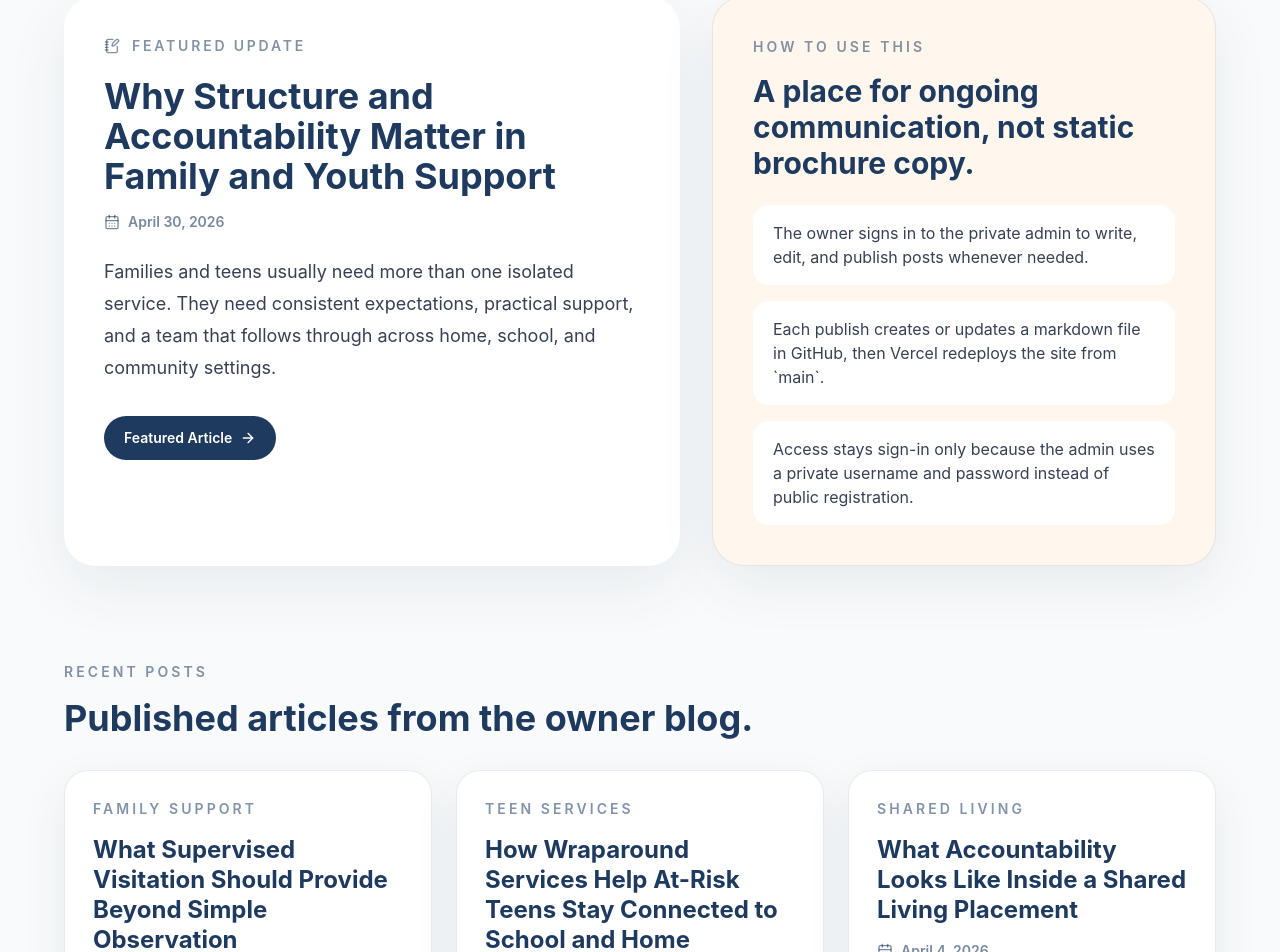
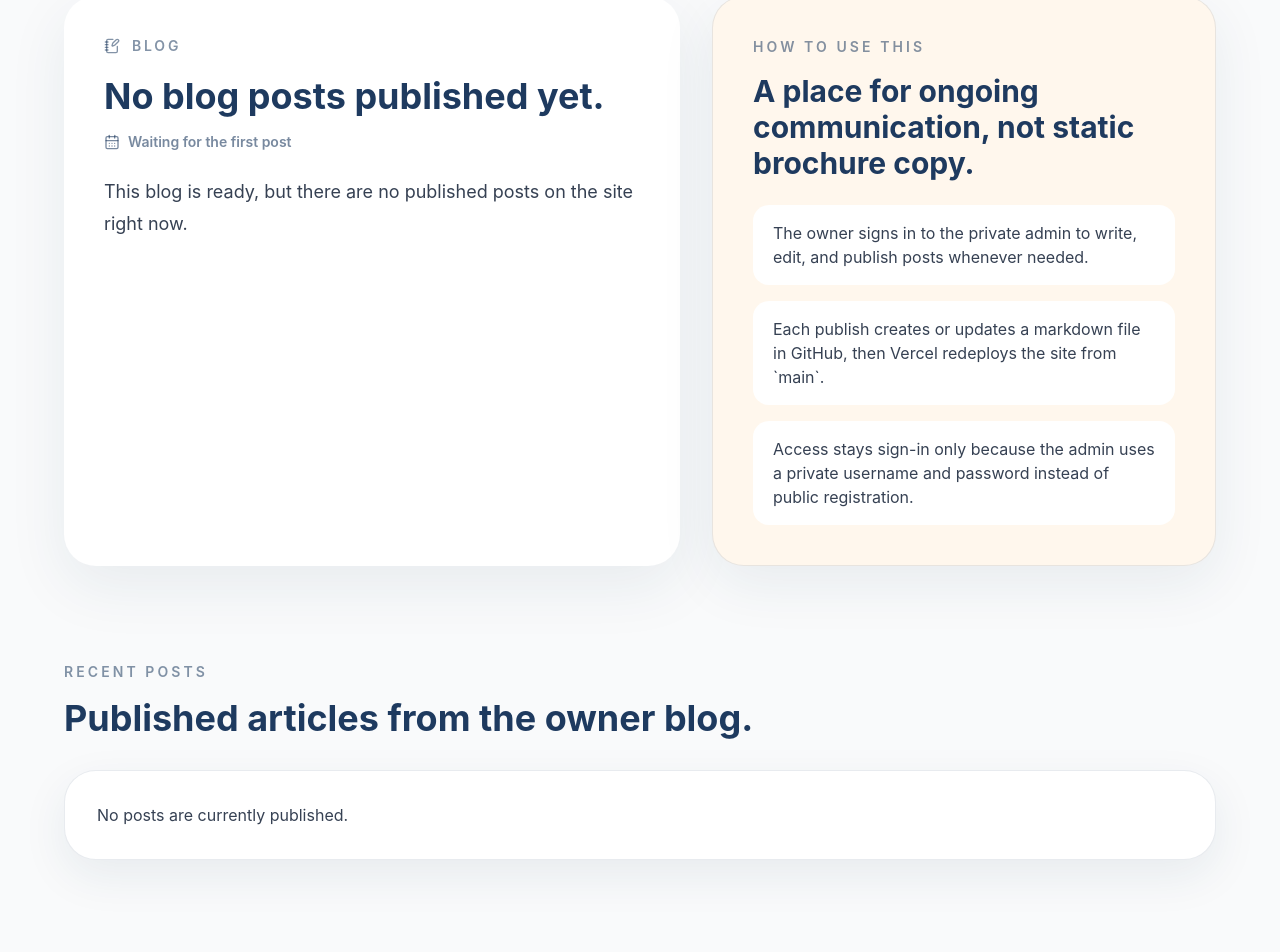
Before and after one commit to sdaulat123/Fundraiser-website, a React (Vite) app: page /blog in a window 1280 px wide. Shown: the part 789-1741 px from the top of the page. Built offline with nearby package versions, Linux system fonts and the light colour scheme.

Commit message:
Remove seeded blog posts

```diff
--- a/src/app/pages/BlogPage.tsx
+++ b/src/app/pages/BlogPage.tsx
@@ -15,6 +15,7 @@ function formatPublishedDate(value: string) {
 
 export function BlogPage() {
   const [posts, setPosts] = useState<BlogPost[]>([]);
+  const [hasLoaded, setHasLoaded] = useState(false);
 
   useEffect(() => {
     let isMounted = true;
@@ -22,6 +23,7 @@ export function BlogPage() {
     getBlogPosts().then((nextPosts) => {
       if (isMounted) {
         setPosts(nextPosts);
+        setHasLoaded(true);
       }
     });
 
@@ -31,6 +33,7 @@ export function BlogPage() {
   }, []);
 
   const [featuredPost, ...recentPosts] = posts;
+  const hasPosts = posts.length > 0;
 
   return (
     <div className="min-h-screen bg-[#F9FAFB]">
@@ -82,23 +85,27 @@ export function BlogPage() {
               {featuredPost?.category ?? "Blog"}
             </div>
             <h2 className="mt-5 text-3xl font-bold text-[#1E3A5F] md:text-4xl">
-              {featuredPost?.title ?? "Loading latest article..."}
+              {featuredPost?.title ?? (hasLoaded ? "No blog posts published yet." : "Loading latest article...")}
             </h2>
             <div className="mt-4 flex items-center gap-2 text-sm font-semibold text-[#1E3A5F]/60">
               <CalendarDays className="h-4 w-4" />
-              {featuredPost ? formatPublishedDate(featuredPost.publishedAt) : "Preparing content"}
+              {featuredPost ? formatPublishedDate(featuredPost.publishedAt) : hasLoaded ? "Waiting for the first post" : "Preparing content"}
             </div>
             <p className="mt-6 text-lg leading-8 text-gray-700">
               {featuredPost?.excerpt ??
-                "The most recent post will appear here once blog content has loaded."}
+                (hasLoaded
+                  ? "This blog is ready, but there are no published posts on the site right now."
+                  : "The most recent post will appear here once blog content has loaded.")}
             </p>
+            {featuredPost ? (
               <Link
-              to={featuredPost ? `/blog/${featuredPost.slug}` : "/blog"}
+                to={`/blog/${featuredPost.slug}`}
                 className="mt-8 inline-flex items-center gap-2 rounded-full bg-[#1E3A5F] px-5 py-3 text-sm font-semibold text-white"
               >
                 Featured Article
                 <ArrowRight className="h-4 w-4" />
               </Link>
+            ) : null}
           </motion.article>
 
           <motion.aside
@@ -132,6 +139,7 @@ export function BlogPage() {
             <h2 className="mt-4 text-3xl font-bold text-[#1E3A5F] md:text-4xl">Published articles from the owner blog.</h2>
           </div>
 
+          {hasPosts ? (
             <div className="grid gap-6 md:grid-cols-3">
               {recentPosts.map((post, index) => (
                 <motion.article
@@ -159,6 +167,11 @@ export function BlogPage() {
                 </motion.article>
               ))}
             </div>
+          ) : (
+            <div className="rounded-[2rem] border border-[#1E3A5F]/10 bg-white p-8 text-gray-700 shadow-[0_16px_45px_rgba(30,58,95,0.08)]">
+              No posts are currently published.
+            </div>
+          )}
         </div>
       </section>
     </div>
--- a/src/content/posts/how-wraparound-services-help-at-risk-teens.md
+++ /dev/null
@@ -1,13 +0,0 @@
----
-title: How Wraparound Services Help At-Risk Teens Stay Connected to School and Home
-slug: how-wraparound-services-help-at-risk-teens
-category: Teen Services
-publishedAt: 2026-04-12T09:00:00.000Z
-excerpt: Wraparound work is most effective when coaching, school coordination, and behavior support happen in the environments where problems actually show up.
----
-
-Wraparound work is most effective when coaching, school coordination, and behavior support happen in the environments where problems actually show up.
-
-## Real-environment support
-
-This work is strongest when intervention happens where daily life is actually unfolding. That means home visits, school coordination, mentorship, and behavior support that can be observed and adjusted in context.
--- a/src/content/posts/what-accountability-looks-like-in-shared-living.md
+++ /dev/null
@@ -1,13 +0,0 @@
----
-title: What Accountability Looks Like Inside a Shared Living Placement
-slug: what-accountability-looks-like-in-shared-living-placement
-category: Shared Living
-publishedAt: 2026-04-04T09:00:00.000Z
-excerpt: Shared living only works when treatment participation, job readiness, sober goals, and daily structure are all treated as part of the same plan.
----
-
-Shared living only works when treatment participation, job readiness, sober goals, and daily structure are all treated as part of the same plan.
-
-## Shared living is active work
-
-The expectation is not passive housing. It is measurable progress toward stability, treatment participation, and self-sustaining routines.
--- a/src/content/posts/what-supervised-visitation-should-provide.md
+++ /dev/null
@@ -1,13 +0,0 @@
----
-title: What Supervised Visitation Should Provide Beyond Simple Observation
-slug: what-supervised-visitation-should-provide
-category: Family Support
-publishedAt: 2026-04-18T09:00:00.000Z
-excerpt: A strong visitation plan protects safety, supports parent-child connection, and creates a clear record of progress, barriers, and next steps.
----
-
-A strong visitation plan protects safety, supports parent-child connection, and creates a clear record of progress, barriers, and next steps.
-
-## Beyond observation
-
-Supervised visitation works best when it is more than passive monitoring. It should create a stable environment, surface concerns early, and provide useful reporting back to the parties involved.
--- a/src/content/posts/why-structure-and-accountability-matter.md
+++ /dev/null
@@ -1,26 +0,0 @@
----
-title: Why Structure and Accountability Matter in Family and Youth Support
-slug: why-structure-and-accountability-matter
-category: Featured Update
-publishedAt: 2026-04-30T09:00:00.000Z
-excerpt: Families and teens usually need more than one isolated service. They need consistent expectations, practical support, and a team that follows through across home, school, and community settings.
-coverImage: /uploads/blog/structure-and-accountability.svg
-coverImageAlt: Abstract illustration representing structure and support
----
-
-Families and teens usually need more than one isolated service. They need consistent expectations, practical support, and a team that follows through across home, school, and community settings.
-
-## Why this matters
-
-When services are disconnected, families end up repeating the same story to multiple people while urgent issues continue to grow. A better model is one where support is visible, structured, and accountable.
-
-- Expectations are clear.
-- Progress is documented.
-- Setbacks are addressed directly.
-- Everyone understands the next step.
-
-## What this looks like in practice
-
-For LifeResource4you, that means building support around real environments: home, school, supervised settings, and community-based services. The work is practical, not theoretical.
-
-The owner can now publish new articles like this one from the private admin area without opening the codebase.
```
Lines whose indentation alone changed are shown as unchanged.
